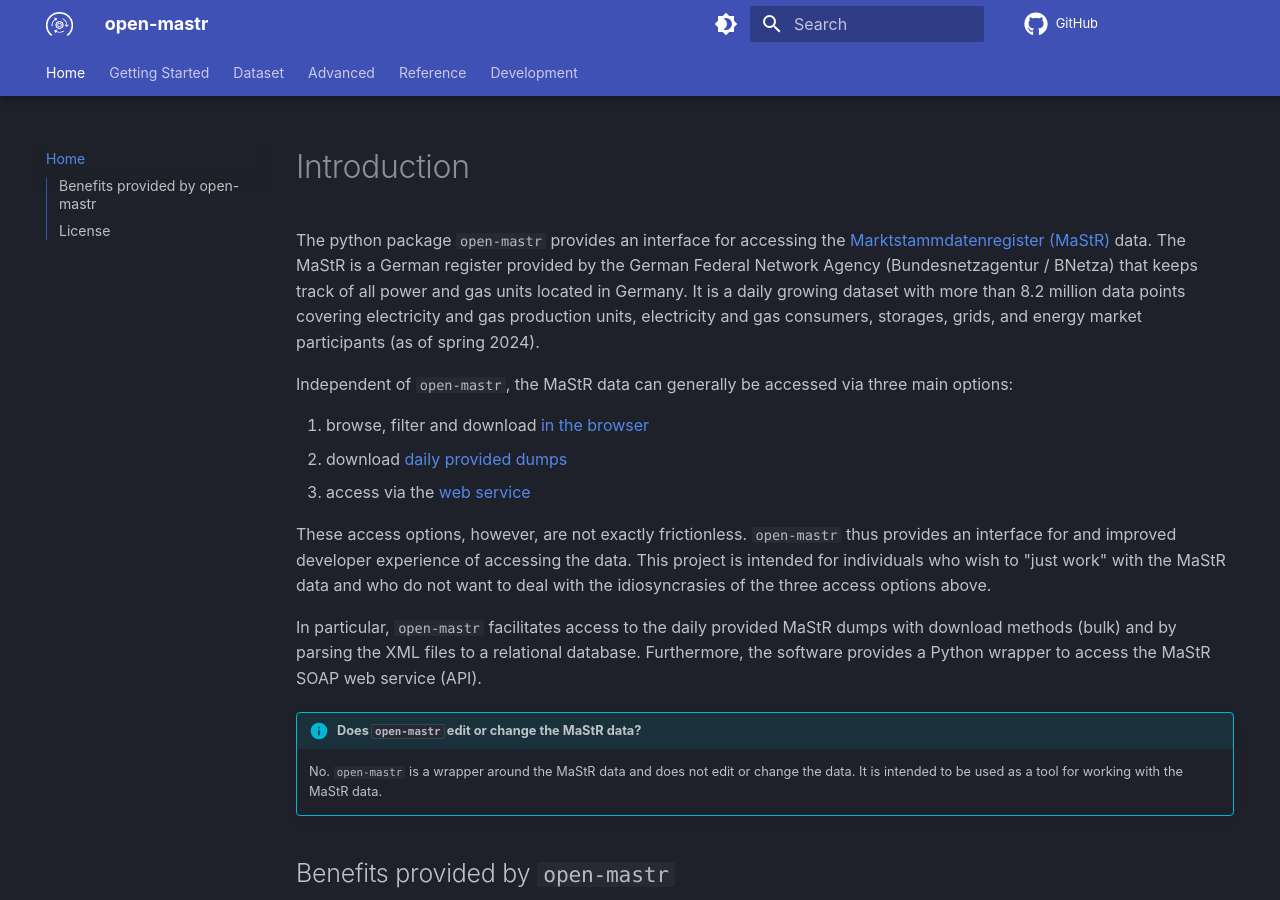
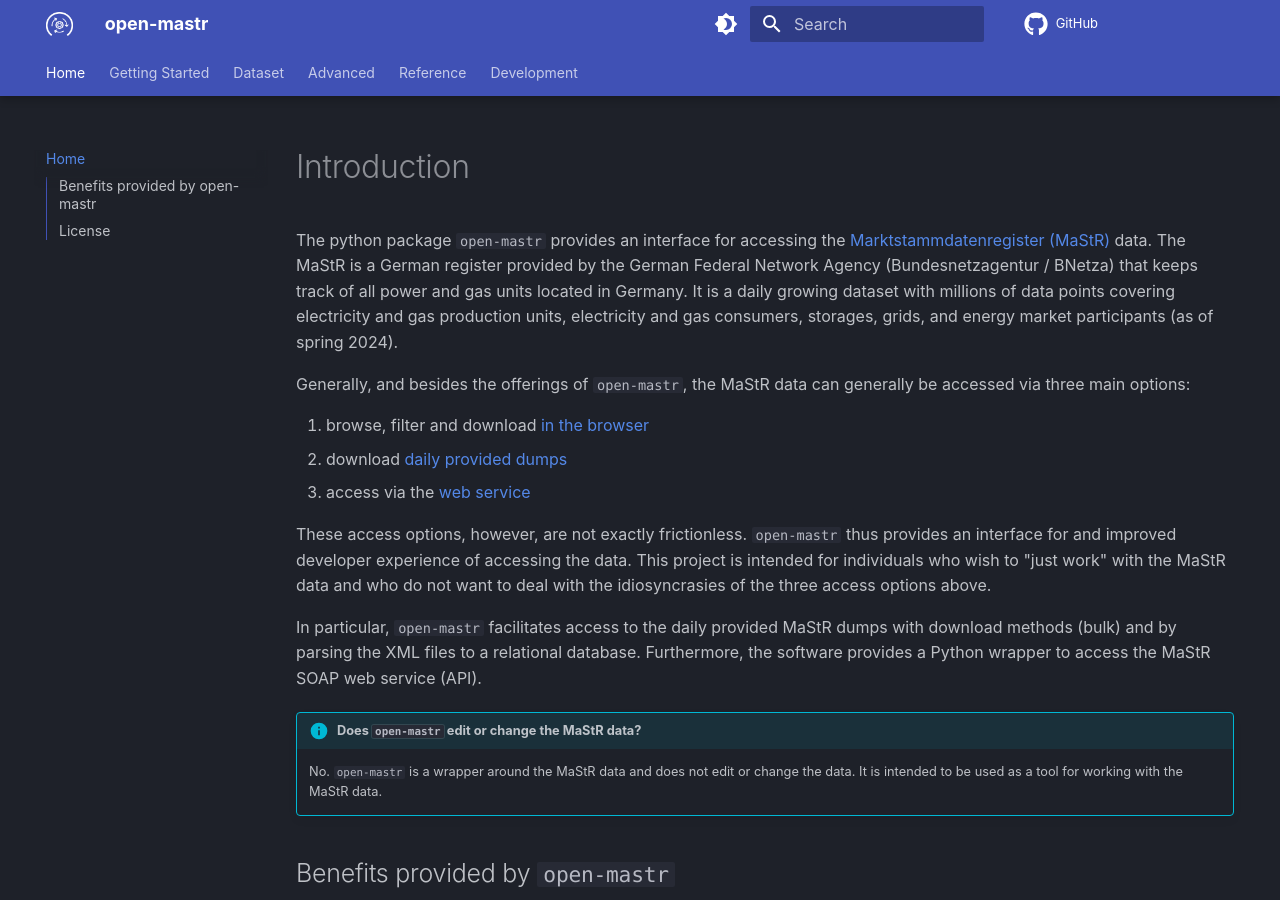
Before and after one commit to OpenEnergyPlatform/open-MaStR, an MkDocs documentation site: the page built from docs/index.md, in a window 1280 px wide and 900 px high. Built offline with MkDocs 1.6.1 and Material for MkDocs 9.7.7, drawn with Linux system fonts in a browser that asks for light colours; emoji names are drawn with the system emoji font; comment, search, counter and statistics services are not loaded.

Commit message:
same fixes for docs

```diff
--- a/docs/index.md
+++ b/docs/index.md
@@ -1,8 +1,8 @@
 # Introduction
 
-The python package `open-mastr` provides an interface for accessing the [Marktstammdatenregister (MaStR)](https://www.marktstammdatenregister.de/MaStR) data. The MaStR is a German register provided by the German Federal Network Agency (Bundesnetzagentur / BNetza) that keeps track of all power and gas units located in Germany. It is a daily growing dataset with more than 8.2 million data points covering electricity and gas production units, electricity and gas consumers, storages, grids, and energy market participants (as of spring 2024).
+The python package `open-mastr` provides an interface for accessing the [Marktstammdatenregister (MaStR)](https://www.marktstammdatenregister.de/MaStR) data. The MaStR is a German register provided by the German Federal Network Agency (Bundesnetzagentur / BNetza) that keeps track of all power and gas units located in Germany. It is a daily growing dataset with millions of data points covering electricity and gas production units, electricity and gas consumers, storages, grids, and energy market participants (as of spring 2024).
 
-Independent of `open-mastr`, the MaStR data can generally be accessed via three main options:
+Generally, and besides the offerings of `open-mastr`, the MaStR data can generally be accessed via three main options:
 
   1. browse, filter and download [in the browser](https://www.marktstammdatenregister.de/MaStR)
   2. download [daily provided dumps](https://www.marktstammdatenregister.de/MaStR/Datendownload)
```
